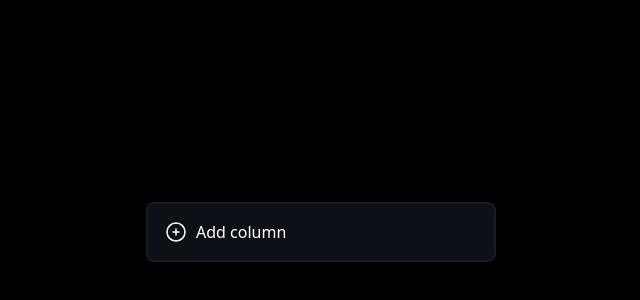
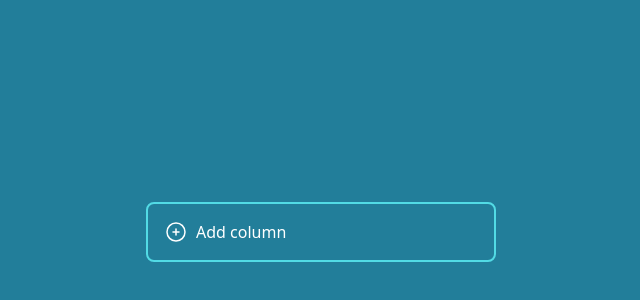
Before and after one commit to polyvit/Kanban-board, a React (Vite) app: page / in a window 1280 px wide. Shown: the part 168-468 px from the top of the page, without its empty margins (327-967 px from the left). Built offline with nearby package versions, Linux system fonts and the light colour scheme.

Commit message:
Change color palette

```diff
--- a/src/App.css
+++ b/src/App.css
@@ -3,7 +3,7 @@
 @tailwind utilities;
 
 html, body, #root {
-    @apply bg-black text-white box-border
+    @apply bg-[#227E9A] text-white box-border
 }
 
 ::-webkit-scrollbar {
--- a/tailwind.config.js
+++ b/tailwind.config.js
@@ -4,8 +4,8 @@ export default {
   theme: {
     extend: {
       colors: {
-        mainBackgroundColor: "#0D1117",
-        columnBackgroundColor: "#161C22",
+        mainBackgroundColor: "#227E9A",
+        columnBackgroundColor: "#52DBE5",
       },
     },
   },
```
